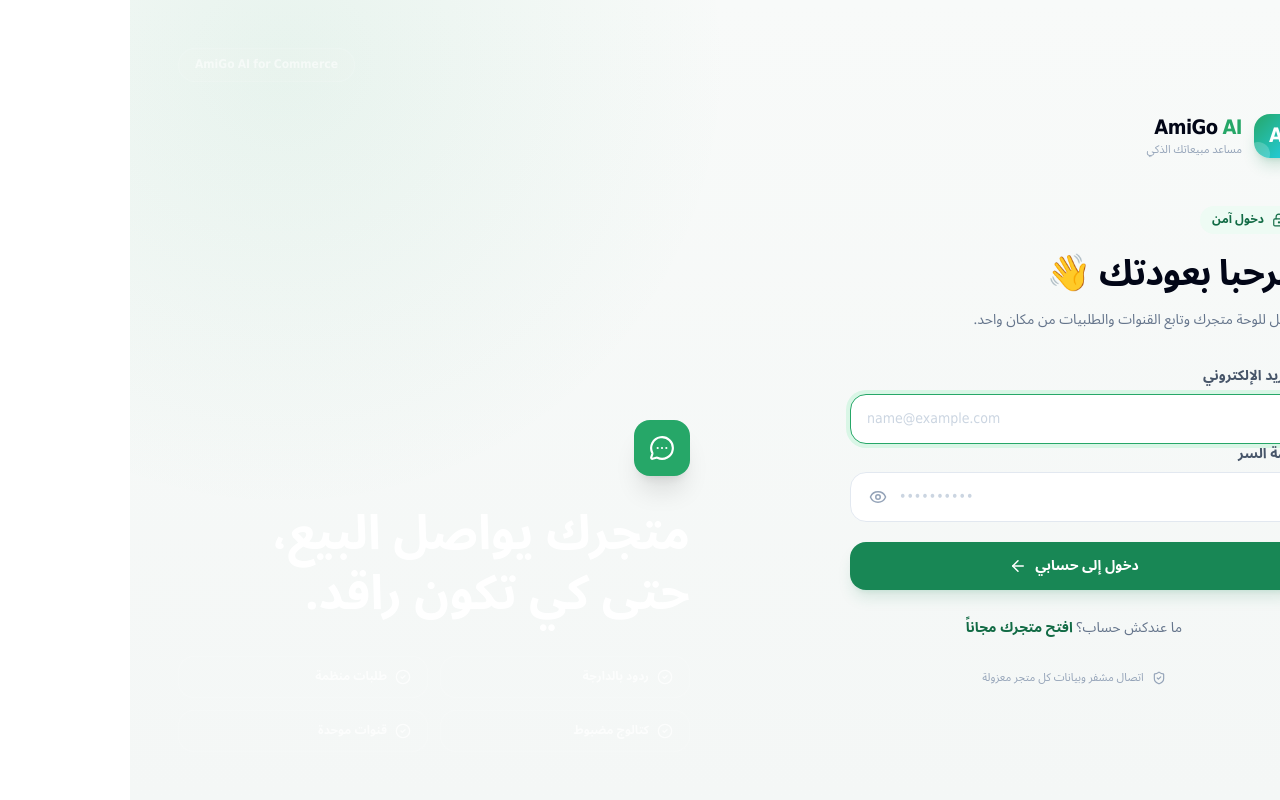
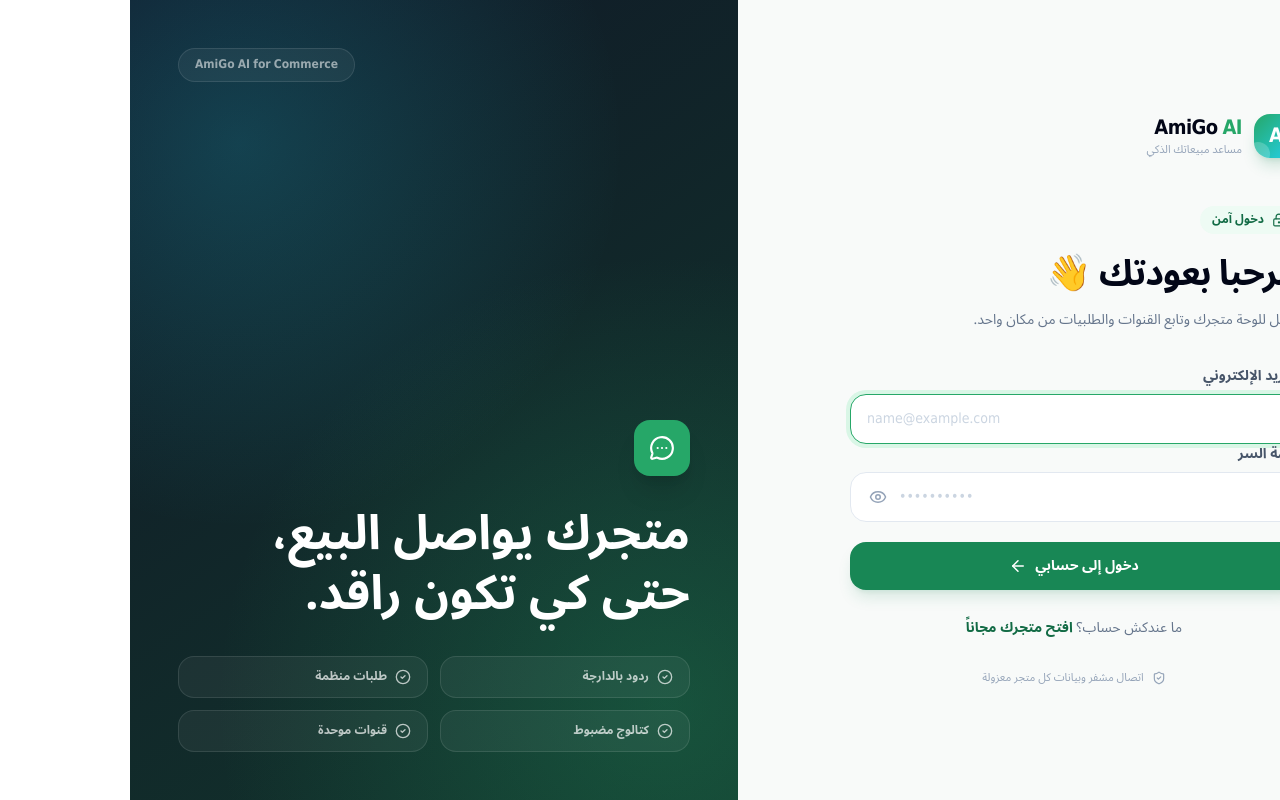
Before and after one commit to nouhissaad21-ops/amigo-ai, a Next.js app in the folder apps/web/: page /login in a window 1280 px wide. Built offline with nearby package versions, Linux system fonts and the light colour scheme.

Commit message:
Improve النظام البصري

```diff
--- a/apps/web/app/globals.css
+++ b/apps/web/app/globals.css
@@ -93,6 +93,66 @@
   mask-image: linear-gradient(to left, black, transparent 65%);
 }
 
+.landing-hero {
+  background:
+    radial-gradient(
+      circle at 12% 18%,
+      rgba(34, 211, 238, 0.13),
+      transparent 25rem
+    ),
+    radial-gradient(
+      circle at 82% 55%,
+      rgba(38, 167, 104, 0.16),
+      transparent 30rem
+    );
+}
+
+.landing-hero::before {
+  content: "";
+  position: absolute;
+  inset: 0;
+  opacity: 0.35;
+  pointer-events: none;
+  background-image: radial-gradient(#94a3b8 0.65px, transparent 0.65px);
+  background-size: 22px 22px;
+  mask-image: linear-gradient(to bottom, black, transparent 78%);
+}
+
+.auth-shell {
+  background:
+    radial-gradient(
+      circle at 15% 12%,
+      rgba(38, 167, 104, 0.08),
+      transparent 24rem
+    ),
+    #f8faf9;
+}
+
+.auth-aside {
+  background:
+    radial-gradient(
+      circle at 18% 18%,
+      rgba(34, 211, 238, 0.2),
+      transparent 24rem
+    ),
+    radial-gradient(
+      circle at 88% 88%,
+      rgba(38, 167, 104, 0.28),
+      transparent 28rem
+    ),
+    linear-gradient(145deg, #101827 0%, #12352c 100%);
+}
+
+.auth-aside::after {
+  content: "";
+  position: absolute;
+  inset: 0;
+  opacity: 0.12;
+  background-image: radial-gradient(white 0.7px, transparent 0.7px);
+  background-size: 20px 20px;
+  mask-image: linear-gradient(135deg, black, transparent 75%);
+}
+
 @layer components {
   .card {
     @apply rounded-3xl border border-slate-200/70 bg-white shadow-card;
@@ -135,4 +195,8 @@
   .dashboard-hero {
     border-radius: 1.5rem;
   }
+
+  .landing-hero::before {
+    opacity: 0.18;
+  }
 }
```
